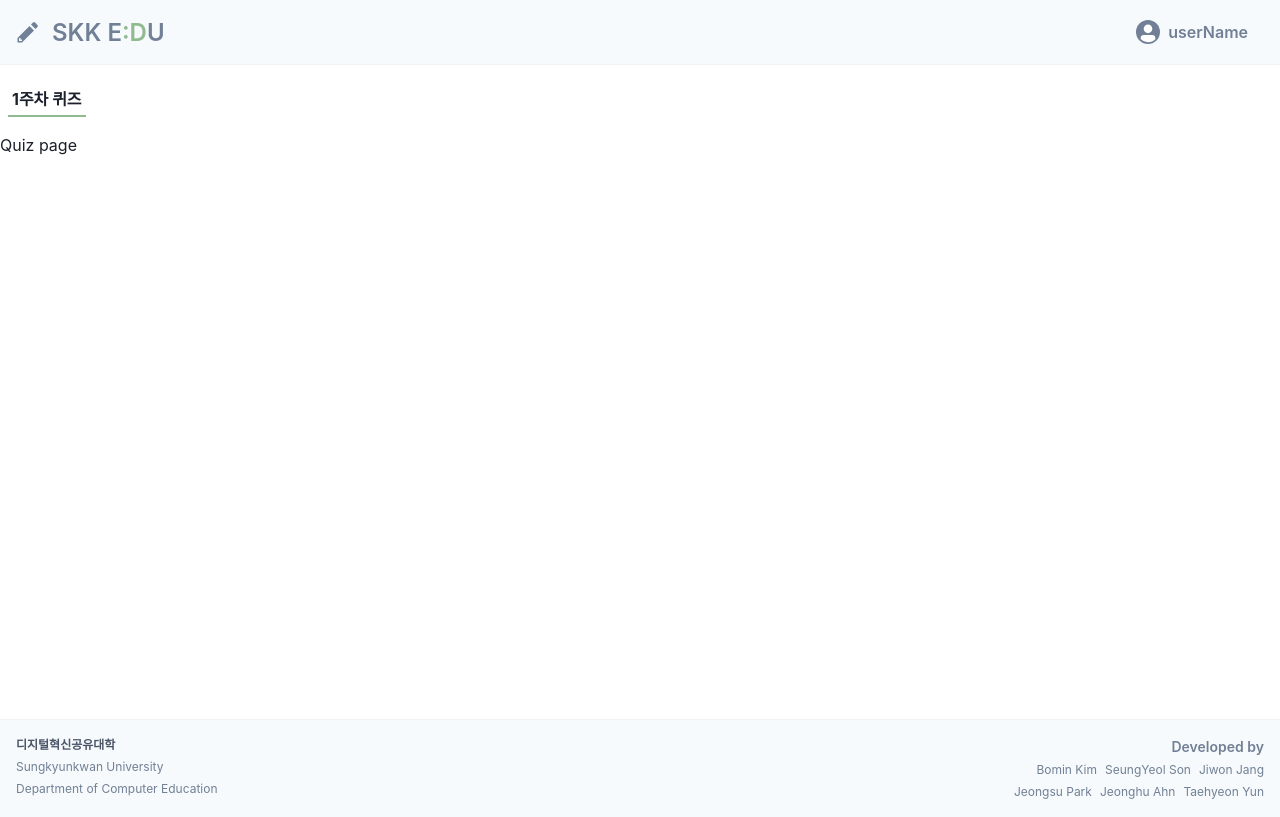
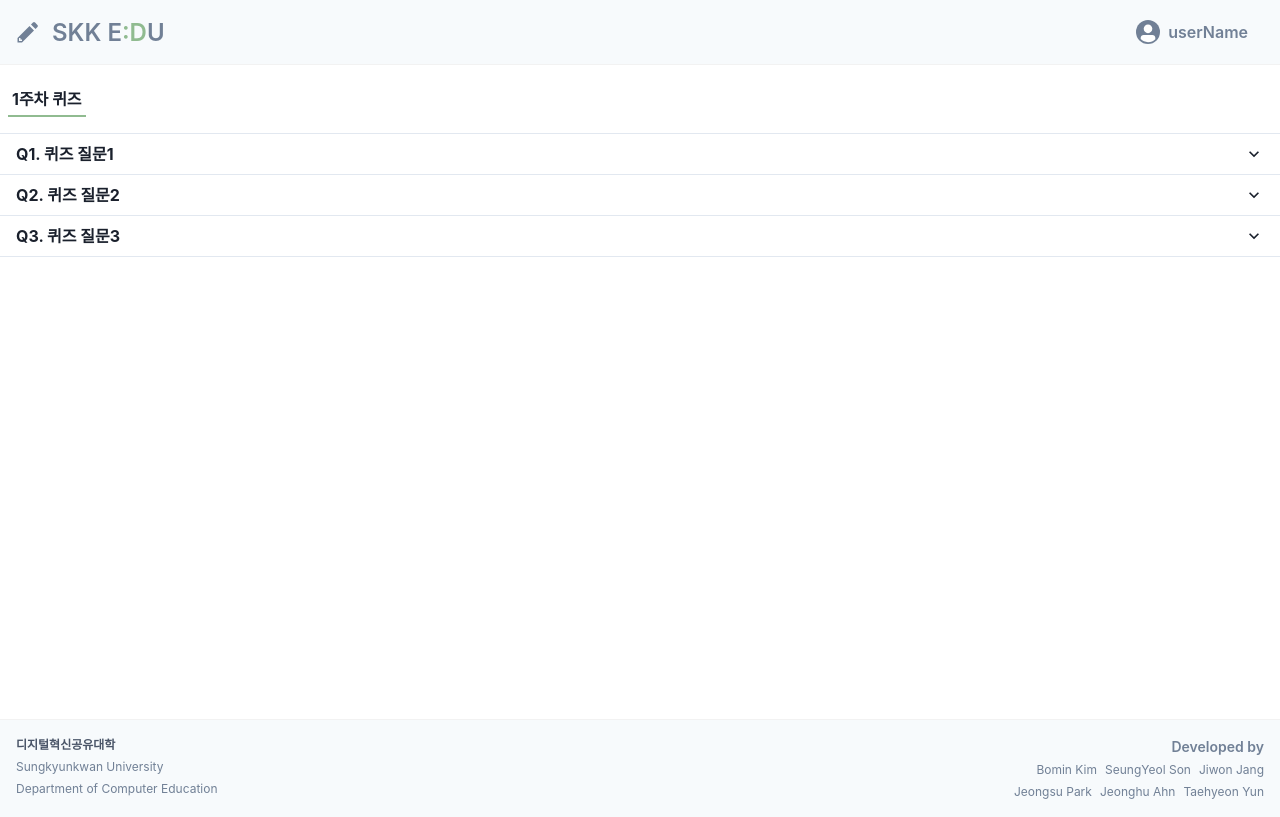
Before and after one commit to SKKU-COMEDU-AI-EDU-Platform-DEV-TEAM/front, a Next.js app: page /course/1/quiz in a window 1280 px wide. Built offline with nearby package versions, Linux system fonts and the light colour scheme.

Commit message:
fe: quiz page 구현중

```diff
--- /dev/null
+++ b/components/course/Quiz.tsx
@@ -0,0 +1,48 @@
+import {
+  AccordionButton,
+  AccordionIcon,
+  AccordionItem,
+  AccordionPanel,
+  Box,
+  Radio,
+  RadioGroup,
+  Stack,
+  Text
+} from "@chakra-ui/react";
+import { Id, QuizType } from "../../types";
+
+export default function Quiz(props: Id & QuizType) {
+  const { id, question, definition, option } = props;
+  return (
+    <AccordionItem>
+      <h2>
+        <AccordionButton>
+          <Box as="span" flex="1" textAlign="left" fontWeight={"bold"}>
+            Q{id}. {question}
+          </Box>
+          <AccordionIcon />
+        </AccordionButton>
+      </h2>
+      <AccordionPanel>
+        <Text>Definition: {definition}</Text>
+        <RadioGroup pt={4}>
+          <Stack spacing={5}>
+            <>
+              {option.map(function (o, i) {
+                return (
+                  <Radio
+                    key={`option${i}`}
+                    colorScheme="green"
+                    value={i.toString()}
+                  >
+                    {o}
+                  </Radio>
+                );
+              })}
+            </>
+          </Stack>
+        </RadioGroup>
+      </AccordionPanel>
+    </AccordionItem>
+  );
+}
--- a/components/main/TypeDescriptionComponent.tsx
+++ b/components/main/TypeDescription.tsx
@@ -1,10 +1,10 @@
 import { Box, Text } from "@chakra-ui/react";
 import { useRecoilValue } from "recoil";
 import { typeSelector } from "../../recoil";
-import { TypeDescription } from "../../types";
+import { TypeDescriptionType } from "../../types";
 
-export const TypeDescriptionComponent = () => {
-  const type = useRecoilValue<TypeDescription>(typeSelector);
+export const TypeDescription = () => {
+  const type = useRecoilValue<TypeDescriptionType>(typeSelector);
   return (
     <Box
       verticalAlign="space-between"
--- /dev/null
+++ b/pages/api/quiz/[week].ts
@@ -0,0 +1,14 @@
+// Next.js API route support: https://nextjs.org/docs/api-routes/introduction
+import type { NextApiRequest, NextApiResponse } from "next";
+import { mockupQuizList } from "../../../recoil/mockupData";
+import { QuizType } from "../../../types";
+type sendQuizData = {
+  data: QuizType[];
+};
+export default function handler(
+  req: NextApiRequest,
+  res: NextApiResponse<sendQuizData>
+) {
+  const { week } = req.query;
+  return res.send({ data: mockupQuizList });
+}
--- a/pages/course/[week]/quiz.tsx
+++ b/pages/course/[week]/quiz.tsx
@@ -2,21 +2,24 @@ import { useEffect, useState } from "react";
 import { useRouter } from "next/router";
 import { useRecoilValue } from "recoil";
 import { userState } from "../../../recoil";
-import { User } from "../../../types";
+import { User, QuizType } from "../../../types";
 import Layout from "../../../components/Layout";
 import CourseLayout from "../../../components/CourseLayout";
+import axios from "axios";
+import { Accordion } from "@chakra-ui/react";
+import Quiz from "../../../components/course/Quiz";
 
 export default function QuizPage() {
   const router = useRouter();
-  const { week, id } = router.query;
-  console.log(week, id);
-
+  const { week } = router.query;
+  const [quiz, setQuiz] = useState<QuizType[]>([]);
   const [isLoading, setIsLoading] = useState<boolean>(true);
-  const [metaverse, setMetaverse] = useState<string>("");
   const user = useRecoilValue<User>(userState);
 
   useEffect(() => {
     const fetchData = async () => {
+      const response = (await axios.get(`/api/quiz/${week}`)).data;
+      setQuiz(response.data);
       setIsLoading(false);
     };
     fetchData();
@@ -24,8 +27,22 @@ export default function QuizPage() {
 
   return (
     <Layout>
-      <CourseLayout title="1주차 퀴즈" type={user.type} metaverse={metaverse}>
-        <>Quiz page</>
+      <CourseLayout title={`${week}주차 퀴즈`} type={user.type} metaverse={""}>
+        <Accordion>
+          <>
+            {quiz.map(function (q, i) {
+              return (
+                <Quiz
+                  key={`quiz${i}`}
+                  id={i + 1}
+                  question={q.question}
+                  definition={q.definition}
+                  option={q.option}
+                />
+              );
+            })}
+          </>
+        </Accordion>
       </CourseLayout>
     </Layout>
   );
--- a/recoil/mockupData.ts
+++ b/recoil/mockupData.ts
@@ -1,10 +1,10 @@
 import {
   Lecture,
   Point,
-  Quiz,
+  QuizType,
   ScoreList,
   Type,
-  TypeDescription,
+  TypeDescriptionType,
   Types,
   User
 } from "../types";
@@ -72,7 +72,7 @@ export const mockupBubbleChartData: Types.Data[] = [
   { id: 20, name: "DataFrame", size: 150, week: 11 }
 ];
 
-export const mockupQuizList: Quiz[] = [
+export const mockupQuizList: QuizType[] = [
   {
     question: "퀴즈 질문1",
     definition: "관련 정의1",
--- a/types/index.tsx
+++ b/types/index.tsx
@@ -9,12 +9,12 @@ export interface Type {
   type: number;
 }
 
-export interface TypeDescription {
+export interface TypeDescriptionType {
   type: string;
   description: string;
 }
 
-export interface TypeCardType extends TypeDescription {
+export interface TypeCardType extends TypeDescriptionType {
   link: string;
 }
 
@@ -112,7 +112,7 @@ export interface IBubbleChartState {
   data: Types.ForceData[];
 }
 
-export interface Quiz {
+export interface QuizType {
   question: string;
   definition: string;
   option: string[];
```
Also changed, not shown: pages/main.tsx (+3 -13 lines).
